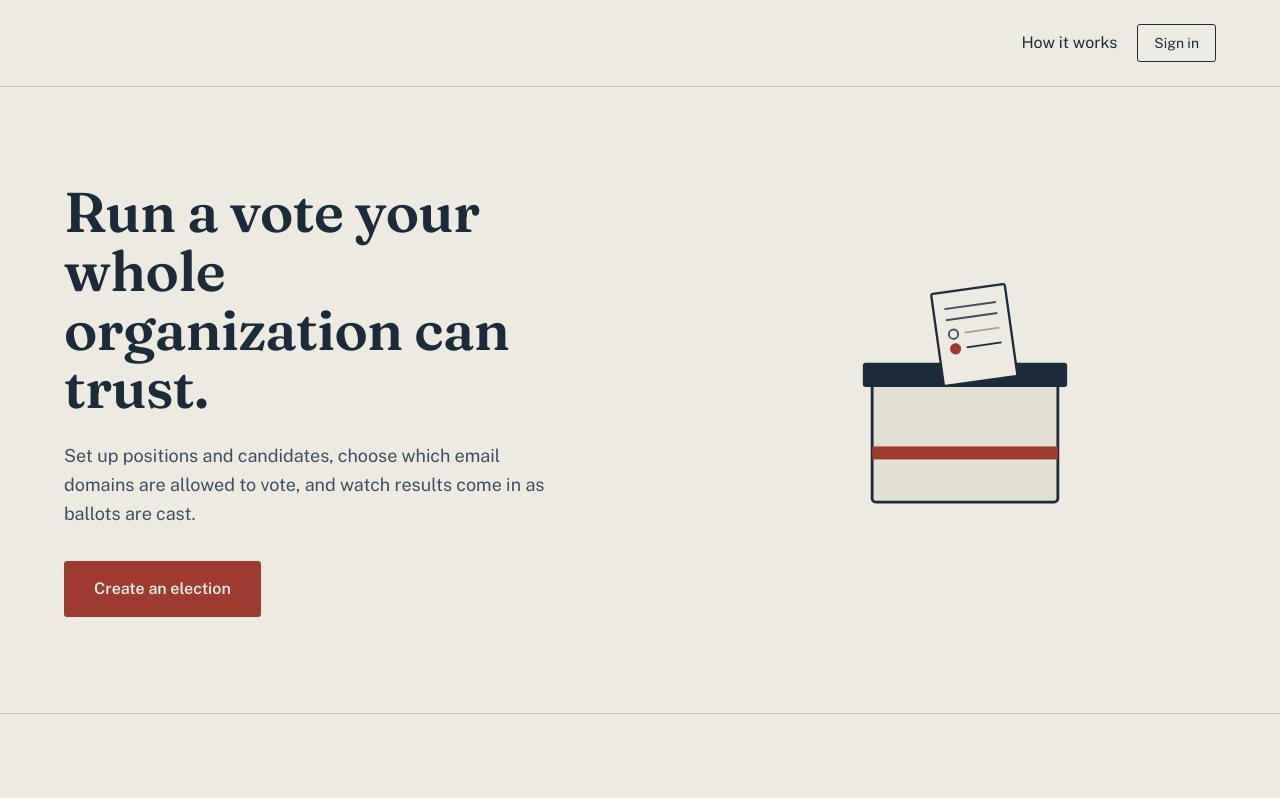
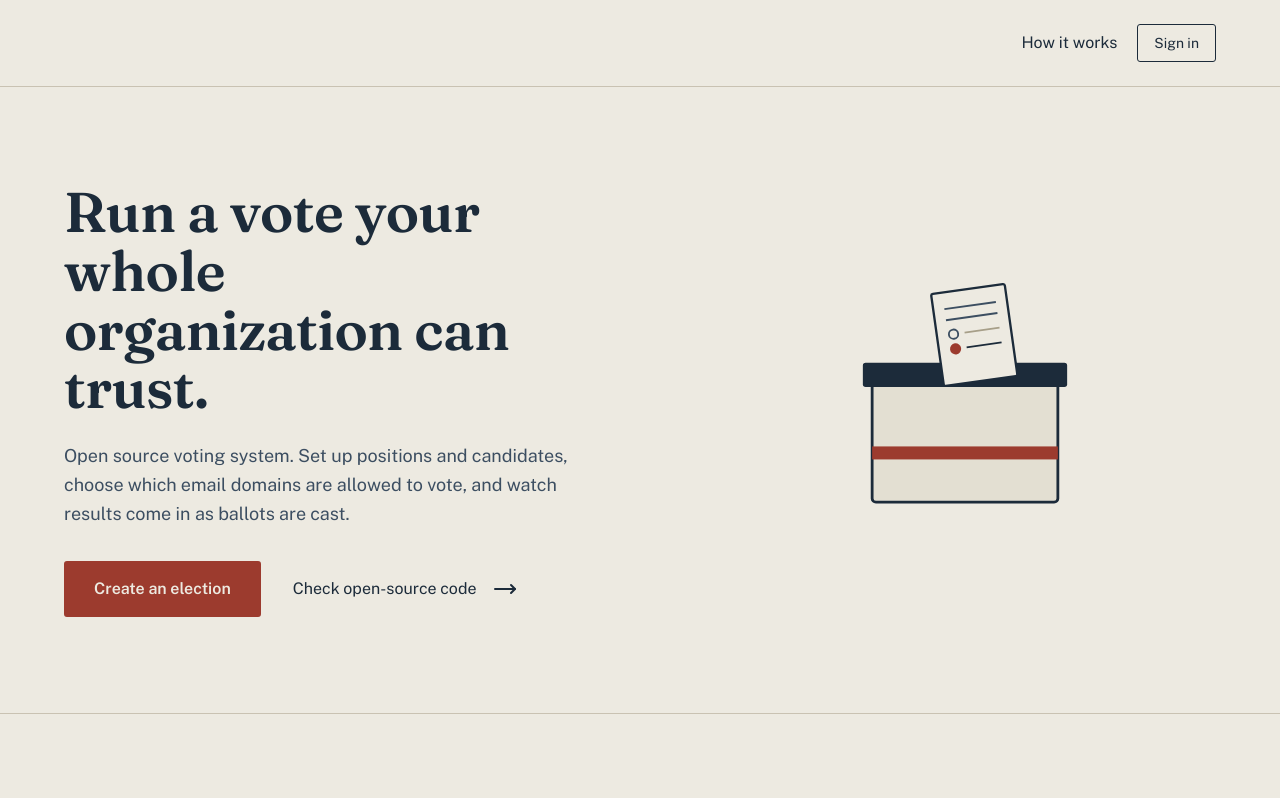
Before and after one commit to Marvin-Gregorio/quorum, a Next.js app: page / in a window 1280 px wide. Shown: the top 798 px of the page. Built offline with nearby package versions, Linux system fonts and the light colour scheme; no server answers.

Commit message:
Enhancement/connect to repo (#10)
* adjust ui

* add changeset

* :fire: remove unused import

```diff
--- a/package.json
+++ b/package.json
@@ -24,6 +24,7 @@
     "@upstash/redis": "^1.39.0",
     "browser-image-compression": "^2.0.2",
     "clsx": "^2.1.1",
+    "lucide-react": "^1.52.0",
     "next": "16.3.6",
     "react": "19.2.8",
     "react-dom": "19.2.8",
--- a/src/app/page.tsx
+++ b/src/app/page.tsx
@@ -1,7 +1,9 @@
 import Link from 'next/link';
 import { Header } from '@/components/header';
-import { PRIMARY_BTN } from '@/lib/ui-classes';
+import { BallotIllustration } from '@/components/ballot-illustration';
+import { GHOST_BTN, PRIMARY_BTN } from '@/lib/ui-classes';
 import { cn } from '@/lib/cn';
+import { MoveRight } from 'lucide-react';
 
 export default function HomePage() {
   return (
@@ -18,31 +20,21 @@ export default function HomePage() {
             Run a vote your whole organization can trust.
           </h1>
           <p className="text-lg leading-[1.6] text-ink-2 max-w-[46ch] m-0 mb-8">
-            Set up positions and candidates, choose which email domains are allowed to vote, and watch results come
+            Open source voting system. Set up positions and candidates, choose which email domains are allowed to vote, and watch results come
             in as ballots are cast.
           </p>
           <div className="flex gap-4 flex-wrap items-center">
             <Link href="/create" className={cn(PRIMARY_BTN, 'px-7 py-[14px] text-base')}>
               Create an election
             </Link>
+            <Link href="https://github.com/marvin-gregorio/quorum" className={cn(GHOST_BTN, 'hover:border-b px-4 py-[14px] text-base flex items-center gap-4')}>
+              Check open-source code
+              <MoveRight />
+            </Link>
           </div>
         </div>
-        <div className="flex-[1_1_320px] min-w-[260px] flex justify-center">
-          <svg width="260" height="260" viewBox="0 0 280 280" role="img" aria-label="A folded ballot being placed into a ballot box">
-            <rect x="40" y="120" width="200" height="130" rx="4" fill="var(--color-paper-2)" stroke="var(--color-ink)" strokeWidth="3" />
-            <rect x="40" y="190" width="200" height="14" fill="var(--color-seal)" />
-            <rect x="30" y="100" width="220" height="26" rx="3" fill="var(--color-ink)" />
-            <rect x="120" y="106" width="40" height="8" rx="2" fill="var(--color-paper)" />
-            <g transform="rotate(-8 150 70)">
-              <rect x="110" y="20" width="80" height="100" rx="2" fill="var(--color-paper)" stroke="var(--color-ink)" strokeWidth="2.5" />
-              <line x1="122" y1="38" x2="178" y2="38" stroke="var(--color-ink-2)" strokeWidth="2" />
-              <line x1="122" y1="50" x2="178" y2="50" stroke="var(--color-ink-2)" strokeWidth="2" />
-              <circle cx="128" cy="66" r="5" fill="none" stroke="var(--color-ink-2)" strokeWidth="2" />
-              <line x1="140" y1="66" x2="178" y2="66" stroke="var(--color-line-strong)" strokeWidth="2" />
-              <circle cx="128" cy="82" r="5" fill="var(--color-seal)" stroke="var(--color-seal)" strokeWidth="2" />
-              <line x1="140" y1="82" x2="178" y2="82" stroke="var(--color-ink)" strokeWidth="2" />
-            </g>
-          </svg>
+        <div className="flex-[1_1_320px] min-w-[260px] flex justify-center max-md:hidden">
+          <BallotIllustration />
         </div>
       </section>
 
--- /dev/null
+++ b/src/components/ballot-illustration.tsx
@@ -0,0 +1,19 @@
+export function BallotIllustration() {
+  return (
+    <svg width="260" height="260" viewBox="0 0 280 280" role="img" aria-label="A folded ballot being placed into a ballot box">
+      <rect x="40" y="120" width="200" height="130" rx="4" fill="var(--color-paper-2)" stroke="var(--color-ink)" strokeWidth="3" />
+      <rect x="40" y="190" width="200" height="14" fill="var(--color-seal)" />
+      <rect x="30" y="100" width="220" height="26" rx="3" fill="var(--color-ink)" />
+      <rect x="120" y="106" width="40" height="8" rx="2" fill="var(--color-paper)" />
+      <g transform="rotate(-8 150 70)">
+        <rect x="110" y="20" width="80" height="100" rx="2" fill="var(--color-paper)" stroke="var(--color-ink)" strokeWidth="2.5" />
+        <line x1="122" y1="38" x2="178" y2="38" stroke="var(--color-ink-2)" strokeWidth="2" />
+        <line x1="122" y1="50" x2="178" y2="50" stroke="var(--color-ink-2)" strokeWidth="2" />
+        <circle cx="128" cy="66" r="5" fill="none" stroke="var(--color-ink-2)" strokeWidth="2" />
+        <line x1="140" y1="66" x2="178" y2="66" stroke="var(--color-line-strong)" strokeWidth="2" />
+        <circle cx="128" cy="82" r="5" fill="var(--color-seal)" stroke="var(--color-seal)" strokeWidth="2" />
+        <line x1="140" y1="82" x2="178" y2="82" stroke="var(--color-ink)" strokeWidth="2" />
+      </g>
+    </svg>
+  );
+}
--- a/src/lib/ui-classes.ts
+++ b/src/lib/ui-classes.ts
@@ -5,6 +5,9 @@ export const PRIMARY_BTN =
 
 export const SECONDARY_BTN =
   'bg-transparent border border-ink rounded-[3px] px-5 py-[11px] text-sm cursor-pointer text-ink';
+
+export const GHOST_BTN =
+  'bg-transparent px-5 py-[11px] text-sm cursor-pointer text-ink';
 
 export const SIGNIN_BTN =
   'inline-block border border-ink bg-transparent rounded-[3px] px-4 py-2 text-sm cursor-pointer text-ink no-underline';
```
Also changed, not shown: .changeset/rich-breads-grin.md (added), 1 other file (tests, documents, lock files or other folders).
